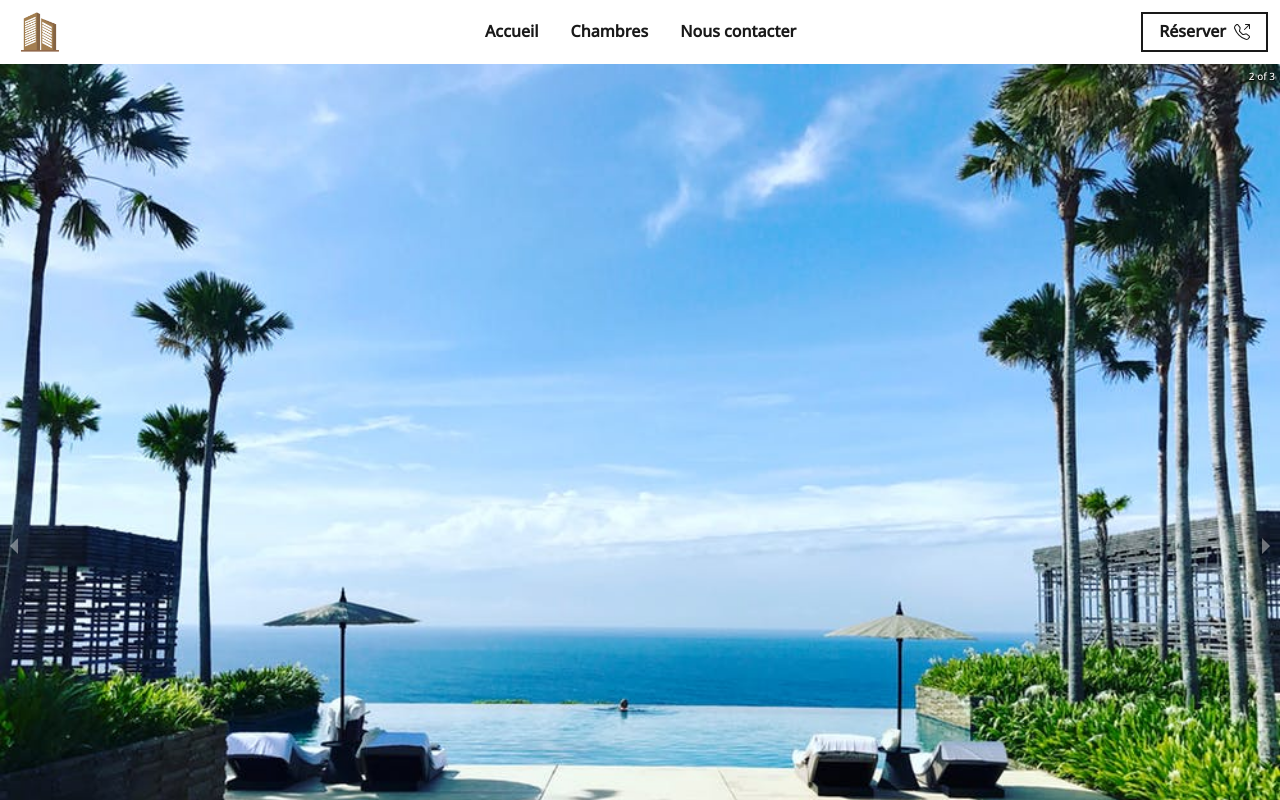
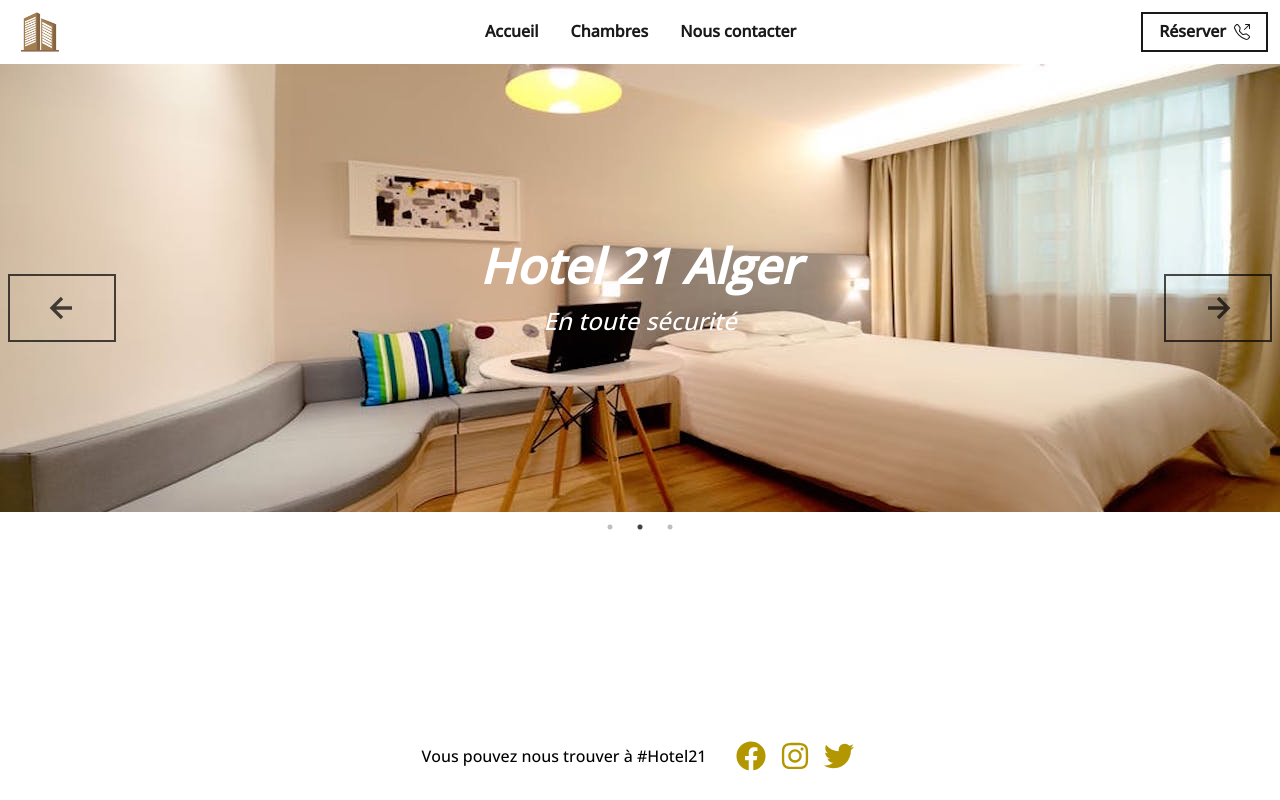
Before and after one commit to nemo256/hotel, a Next.js app: page / in a window 1280 px wide. Shown: the top 800 px of the page. Built offline with nearby package versions, Linux system fonts and the light colour scheme.

Commit message:
Fixed Carousel on homepage...

```diff
--- a/package.json
+++ b/package.json
@@ -19,7 +19,8 @@
     "react-icons": "^4.3.1",
     "react-parallax": "^3.3.0",
     "react-responsive-carousel": "^3.2.22",
-    "react-reveal": "^1.2.2"
+    "react-reveal": "^1.2.2",
+    "react-slick": "^0.28.1"
   },
   "license": "MIT"
 }
--- a/src/components/accueil/Hero.js
+++ b/src/components/accueil/Hero.js
@@ -1,18 +1,161 @@
 import {
-  Image
-} from '@chakra-ui/react'
-import "react-responsive-carousel/lib/styles/carousel.min.css"; // requires a loader
-import { Carousel } from 'react-responsive-carousel';
+  Box,
+  IconButton,
+  useBreakpointValue,
+  Stack,
+  Heading,
+  Text,
+  Container,
+  Center,
+} from '@chakra-ui/react';
+import React, { useState } from 'react';
+import { BiLeftArrowAlt, BiRightArrowAlt } from 'react-icons/bi';
+import Slider from 'react-slick';
 
+const settings = {
+  dots: true,
+  arrows: false,
+  fade: true,
+  infinite: true,
+  autoplay: true,
+  speed: 400,
+  autoplaySpeed: 5000,
+  slidesToShow: 1,
+  slidesToScroll: 1,
+};
 
 export default function Hero() {
+  const [slider, setSlider] = useState(null)
+
+  const top = useBreakpointValue({ base: '90%', md: '50%' });
+  const side = useBreakpointValue({ base: '30%', md: '40px' });
+
+  const cards = [
+    {
+      title: 'Hotel 21 Alger',
+      text: 'En toute sécurité',
+      image: './room-1.jpeg',
+    },
+    {
+      title: 'Hotel 21 Alger',
+      text: 'En toute sécurité',
+      image: './room-2.jpeg',
+    },
+    {
+      title: 'Hotel 21 Alger',
+      text: 'En toute sécurité',
+      image: './room-3.jpeg',
+    },
+  ]
+
   return (
-    <>
-      <Carousel emulateTouch={true} infiniteLoop={true} autoPlay={true} interval={4000} zIndex={0}>
-        <Image src='defaultBcg.jpeg' alt='first image' />
-        <Image src='defaultBcg.jpeg' alt='first image' />
-        <Image src='defaultBcg.jpeg' alt='first image' />
-      </Carousel>
-    </>
-  )
+    <Box
+      position='relative'
+      height='600px'
+      width='full'
+      overflow='hidden'>
+      {/* CSS files for react-slick */}
+      <link
+        rel="stylesheet"
+        type="text/css"
+        charSet="UTF-8"
+        href="https://cdnjs.cloudflare.com/ajax/libs/slick-carousel/1.6.0/slick.min.css"
+      />
+      <link
+        rel="stylesheet"
+        type="text/css"
+        href="https://cdnjs.cloudflare.com/ajax/libs/slick-carousel/1.6.0/slick-theme.min.css"
+      />
+      <IconButton
+        aria-label="left-arrow"
+        variant="ghost"
+        position="absolute"
+        left='0%'
+        top={['67%', '35%']}
+        p={[6, 8, 8, 8, 8, 8]}
+        mx={2}
+        zIndex={2}
+        opacity={0.7}
+        border='2px'
+        borderRadius='none'
+        _hover={{
+          bg: 'primary',
+          textColor: 'black',
+          fontWeight: 'extrabold'
+        }}
+        _active={{
+          bg: 'primary',
+          transform: 'scale(0.98)',
+        }}
+        _focus={{  }}
+        onClick={() => slider?.slickPrev()}>
+        <BiLeftArrowAlt size="40px" />
+      </IconButton>
+      <IconButton
+        aria-label="right-arrow"
+        variant="ghost"
+        position="absolute"
+        right='0%'
+        top={['67%', '35%']}
+        p={[6, 8, 8, 8, 8, 8]}
+        mx={2}
+        zIndex={2}
+        opacity={0.7}
+        border='2px'
+        borderRadius='none'
+        _hover={{
+          bg: 'primary',
+          textColor: 'black',
+          fontWeight: 'extrabold'
+        }}
+        _active={{
+          bg: 'primary',
+          transform: 'scale(0.98)',
+        }}
+        _focus={{  }}
+        onClick={() => slider?.slickNext()}>
+        <BiRightArrowAlt size="40px" />
+      </IconButton>
+      <Slider {...settings} ref={(slider) => setSlider(slider)}>
+        {cards.map((card, index) => (
+          <Box
+            key={index}
+            height={'md'}
+            position="relative"
+            backgroundPosition="center"
+            backgroundRepeat="no-repeat"
+            backgroundSize="cover"
+            backgroundImage={`url(${card.image})`}>
+              <Stack
+                spacing={6}
+                w='full'
+                maxW='full'
+                position='relative'
+                top='50%'
+                transform='translate(0, -50%)'
+              >
+                <Stack
+                  align='center'
+                >
+                  <Heading
+                    as='i'
+                    color='white'
+                    fontSize={{ base: '3xl', md: '4xl', lg: '5xl' }}
+                  >
+                    {card.title}
+                  </Heading>
+                  <Text
+                    as='i'
+                    color='white'
+                    fontSize={{ base: 'lg', md: 'xl', lg: '2xl' }}
+                  >
+                    {card.text}
+                  </Text>
+                </Stack>
+              </Stack>
+          </Box>
+        ))}
+      </Slider>
+    </Box>
+  );
 }
--- a/src/pages/index.js
+++ b/src/pages/index.js
@@ -1,4 +1,4 @@
-import {Flex,Stack ,Box} from '@chakra-ui/react'
+import { Stack } from '@chakra-ui/react'
 import Hero from '../components/accueil/Hero'
 import Services from '../components/accueil/Services'
 
@@ -10,15 +10,9 @@ export default function Index() {
         maxW='100%'
         direction='column'
         zIndex={1}
-        bg='#priamry'
       >
-        <Box flex='1' width="100%" >
         <Hero />
-        </Box>
-        <Box flex='1'  width="100%"  >
-        <Services />
-        </Box>
-
+        {/* <Services /> */}
       </Stack>
     </>
   )
```
Also changed, not shown: 1 other file (tests, documents, lock files or other folders).
